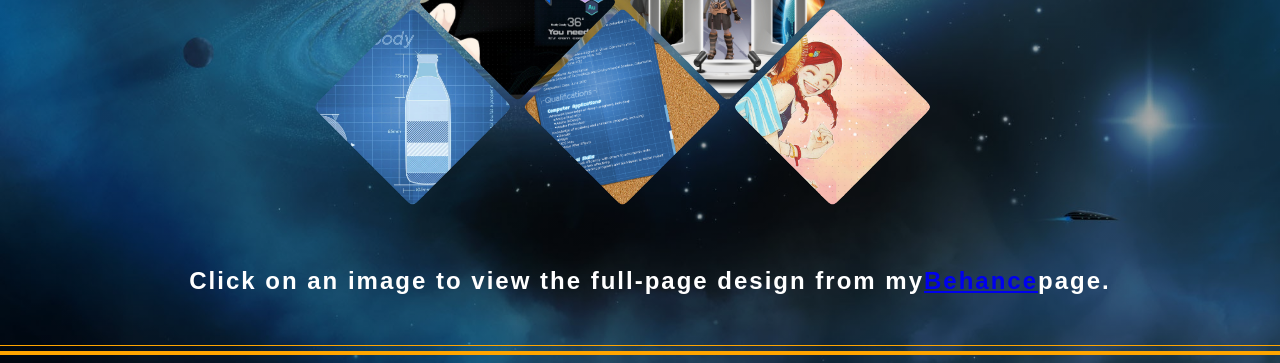
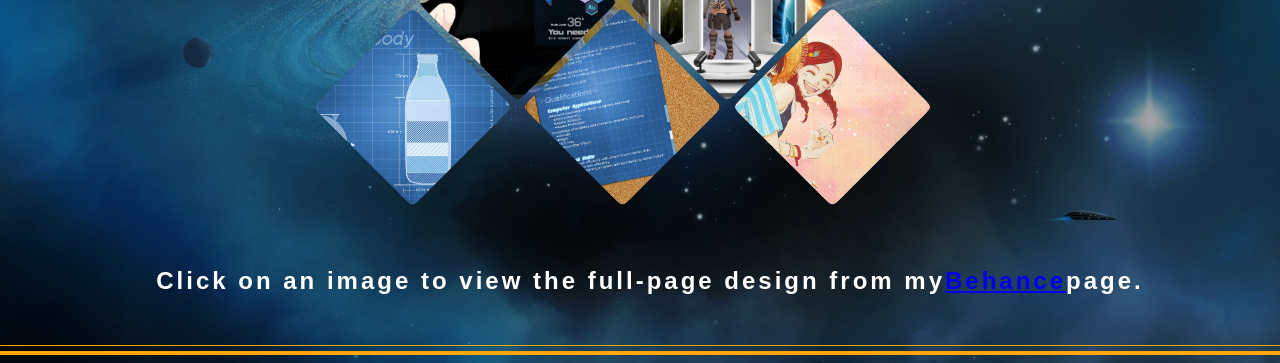
Before and after one commit to AzureAcademia715/HTML-web-portfolio, a plain HTML site: page designs.html in a window 1280 px wide. Shown: the part 318-681 px from the top of the page. Drawn offline with nearby package versions, Linux system fonts and the light colour scheme.

Commit message:
Update style.css

```diff
--- a/style.css
+++ b/style.css
@@ -281,7 +281,7 @@ html {
 }
 
 #behance {
-    letter-spacing: 2px;
+    letter-spacing: 3px;
     display: flex;
     justify-content: center;
 }
```
